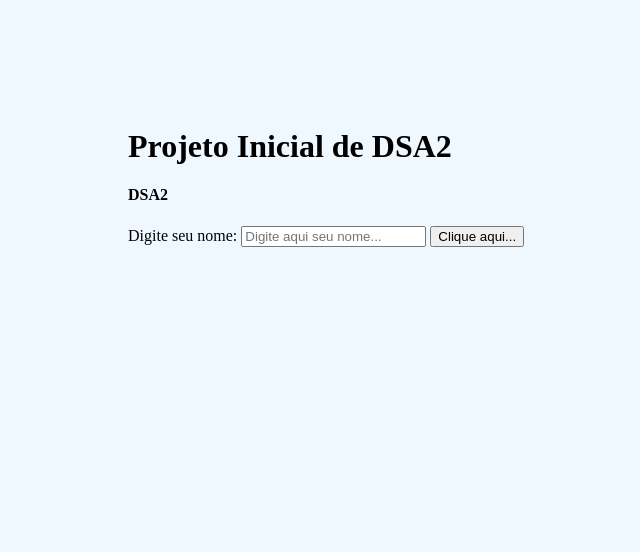
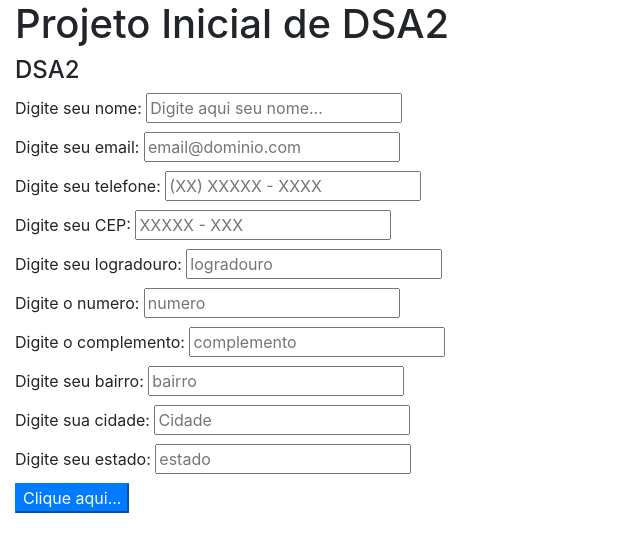
Before and after one commit to Decarliisabela/Projeto-inicial, a plain HTML site: page index.html in a window 1280 px wide. Shown: the whole page, without its empty margins (0-640 px from the left). Drawn offline with nearby package versions, Linux system fonts and the light colour scheme.

Commit message:
busca.cep

```diff
--- a/index.html
+++ b/index.html
@@ -1,20 +1,97 @@
 <!DOCTYPE html>
-<html lang="en">
+<html lang="pt-BR">
 <head>
     <meta charset="UTF-8">
     <meta http-equiv="X-UA-Compatible" content="IE=edge">
     <meta name="viewport" content="width=device-width, initial-scale=1.0">
     <title>Projeto Inicial</title>
-    <link rel="stylesheet" href="./estilo.css">
+    <link rel="stylesheet" href="estilo.css">
+    <link rel="stylesheet" href="https://stackpath.bootstrapcdn.com/bootstrap/4.1.3/css/bootstrap.min.css" integrity="sha384-MCw98/SFnGE8fJT3GXwEOngsV7Zt27NXFoaoApmYm81iuXoPkFOJwJ8ERdknLPMO" crossorigin="anonymous">
 </head>
-<body>
+<body class="container-fluid">
+
     <h1>Projeto Inicial de DSA2</h1>
     <div>
         <h4>DSA2</h4>
-    <label>Digite seu nome:</label>
-    <input type="text" id="nome" placeholder="Digite aqui seu nome...">
-    <input type="button" id="botao" value="Clique aqui...">
-</div>
-<script src="./scripts.js"></script>
+
+        <form>
+
+            <div class="mb-1">
+                <label for "nome" >Digite seu nome:</label>
+                <input type="text" id="nome"
+                 placeholder="Digite aqui seu nome...">
+            </div>
+
+            <div class="mb-1">
+                <label for "email">Digite seu email:</label>
+                <input type="text" id="email"
+                 placeholder="email@dominio.com">
+            </div>
+
+            <div class="mb-1">
+                <label for "telefone">Digite seu telefone:</label>
+                <input type="text" id="telefone"
+                 placeholder="(XX) XXXXX - XXXX">
+            </div>
+
+            <div class="mb-1">
+                <label for "cep">Digite seu CEP:</label>
+                <input type="text" id="cep"
+                 placeholder="XXXXX - XXX">
+            </div>
+
+            <div class="mb-1">
+                <label for "logradouro">Digite seu logradouro:</label>
+                <input type="text" id="logradouro"
+                 placeholder="logradouro">
+            </div>
+
+            <div class="mb-1">
+                <label for "numero">Digite o numero:</label>
+                <input type="text" id="numero"
+                 placeholder="numero">
+            </div>
+
+            <div class="mb-1">
+                <label for "complemento">Digite o complemento:</label>
+                <input type="text" id="complemento"
+                 placeholder="complemento">
+            </div>
+
+            <div class="mb-1">
+                <label for "bairro">Digite seu bairro:</label>
+                <input type="text" id="bairro"
+                 placeholder="bairro">
+            </div>
+
+            <div class="mb-1">
+                <label for "cidade">Digite sua cidade:</label>
+                <input type="text" id="cidade"
+                 placeholder="Cidade">
+            </div>
+
+            <div class="mb-1">
+                <label for "estado">Digite seu estado:</label>
+                <input type="text" id="estado"
+                 placeholder="estado">
+            </div>
+
+          <input type="button" id="botao"
+            class="btn-primary"
+          value="Clique aqui...">
+
+        </form>
+        <div class="m-2 p-1 text-center" id="saida-de-dados">
+
+        </div>
+
+    </div>
+
+    <script src="scripts.js"> </script>
+    <script src="https://code.jquery.com/jquery-3.3.1.slim.min.js" integrity="sha384-q8i/X+965DzO0rT7abK41JStQIAqVgRVzpbzo5smXKp4YfRvH+8abtTE1Pi6jizo" crossorigin="anonymous"></script>
+    <script src="https://cdnjs.cloudflare.com/ajax/libs/popper.js/1.14.3/umd/popper.min.js" integrity="sha384-ZMP7rVo3mIykV+2+9J3UJ46jBk0WLaUAdn689aCwoqbBJiSnjAK/l8WvCWPIPm49" crossorigin="anonymous"></script>
+    <script src="https://stackpath.bootstrapcdn.com/bootstrap/4.1.3/js/bootstrap.min.js" integrity="sha384-ChfqqxuZUCnJSK3+MXmPNIyE6ZbWh2IMqE241rYiqJxyMiZ6OW/JmZQ5stwEULTy" crossorigin="anonymous"></script>
+
 </body>
 </html>
+</html>
--- a/scripts.js
+++ b/scripts.js
@@ -1,6 +1,46 @@
 var botao = document.getElementById("botao");
-botao.addEventListener("click",alertar);
+botao.addEventListener("click", alertar);
+var nome = document.getElementById("nome");
+var saida = document.getElementById("saida-de-dados");
+var email = document.getElementById("email");
+var telefone = document.getElementById ("telefone");
+var cep = document.getElementById ("cep");
+var logradouro = document.getElementById ("logradouro");
+var numero = document.getElementById ("numero");
+var complemento = document.getElementById ("complemento");
+var bairro = document.getElementById ("bairro");
+var cidade = document.getElementById ("cidade");
+var estado = document.getElementById ("estado");
+
+
+
 
 function alertar(){
-    alert("Você clicou no botão!!!");
+
+    // buscar o endereço pelo cep
+    const url =`https://viacep.com.br/ws/${cep.value}/json`;
+
+    fetch(url)
+    .then(resposta=>resposta.json())
+    .then(data => {
+        logradouro.value = data.logradouro;
+        bairro.value = data.bairro;
+        cidade.value = data.cidade;
+        estado.valeu = data.uf;
+
+        saida.innerText = "Nome: " + " " + nome.value +
+    "\nE-mail: " + " " + email.value +
+    "\nTelefone: " + " " + telefone.value +
+    "\nCep: " + " " + cep.value +
+    "\nLogradouro: " + " " + logradouro.value +
+    "\nNumero: " + " " + numero.value +
+    "\nComplemento: " + " " + complemento.value +
+    "\nBairro: " + " " + bairro.value +
+    "\nCidade: " + " " + cidade.value +
+    "\nEstado: " + " " + estado.value;
+
+    })
+ .catch(error=>alert(error))
 }
+
+    //alert(nome.value + " " + "Você clicou no botão!!!");
```
